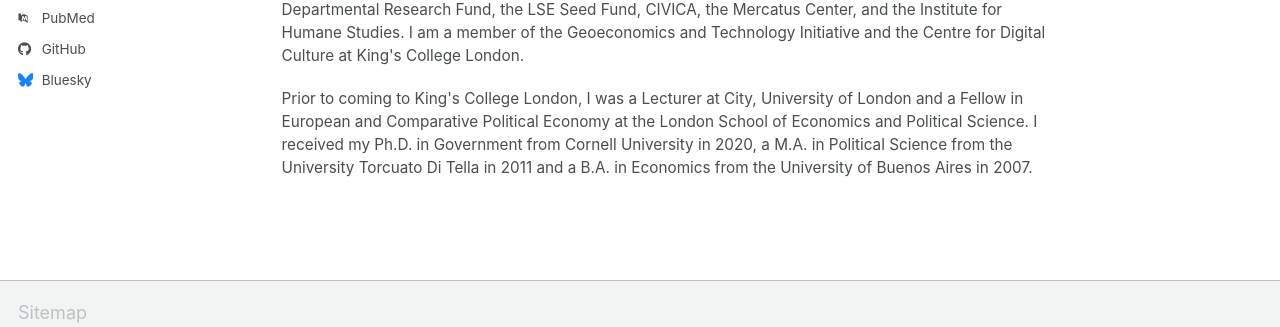
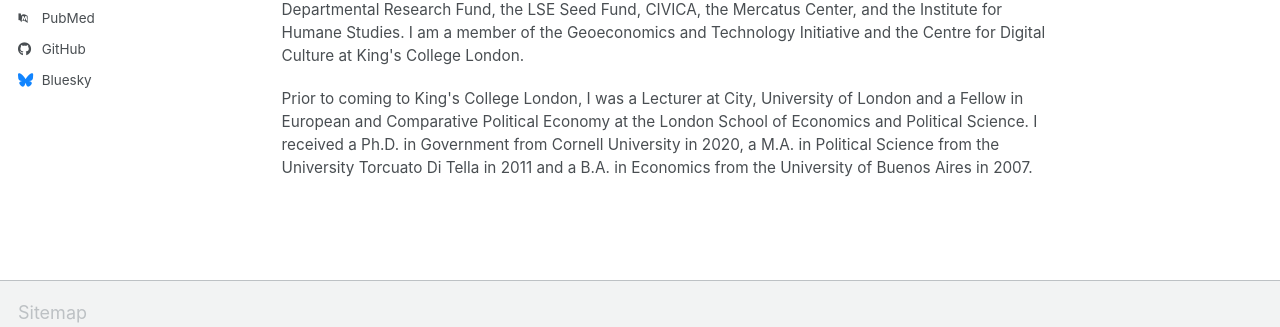
Before and after one commit to jimena-valdez/jimena-valdez.github.io, a Jekyll site: the page built from _pages/about.md, in a window 1280 px wide and 992 px high. Shown: the part 573-900 px from the top of the window. Built offline with Jekyll 4.4.1, drawn with Linux system fonts in a browser that asks for light colours; some web fonts are replaced; a script bundle is joined from its source files by our own code; library files that are not in the unit come from our copies.

```diff
--- a/_pages/about.md
+++ b/_pages/about.md
@@ -21,6 +21,6 @@ redirect_from:
 
 <p>My research agenda has been supported by KCL's Global Engagement Partnership Fund, the EIS Departmental Research Fund, the LSE Seed Fund, CIVICA, the Mercatus Center, and the Institute for Humane Studies. I am a member of the Geoeconomics and Technology Initiative and the Centre for Digital Culture at King's College London.</p>
 
-<p>Prior to coming to King's College London, I was a Lecturer at City, University of London and a Fellow in European and Comparative Political Economy at the London School of Economics and Political Science. I received my Ph.D. in Government from Cornell University in 2020, a M.A. in Political Science from the University Torcuato Di Tella in 2011 and a B.A. in Economics from the University of Buenos Aires in 2007.</p>
+<p>Prior to coming to King's College London, I was a Lecturer at City, University of London and a Fellow in European and Comparative Political Economy at the London School of Economics and Political Science. I received a Ph.D. in Government from Cornell University in 2020, a M.A. in Political Science from the University Torcuato Di Tella in 2011 and a B.A. in Economics from the University of Buenos Aires in 2007.</p>
 
 </div>
```
